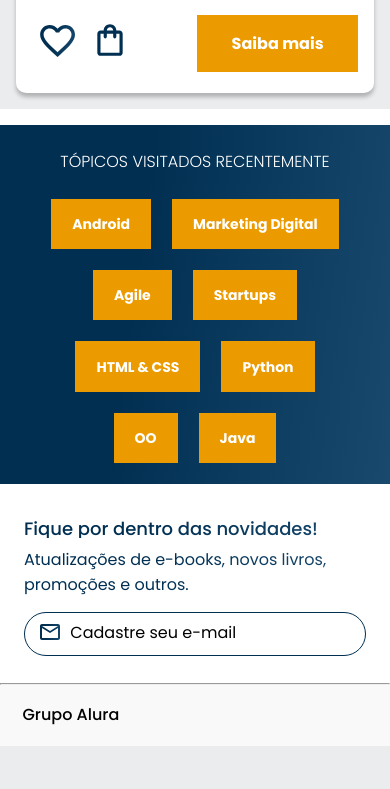
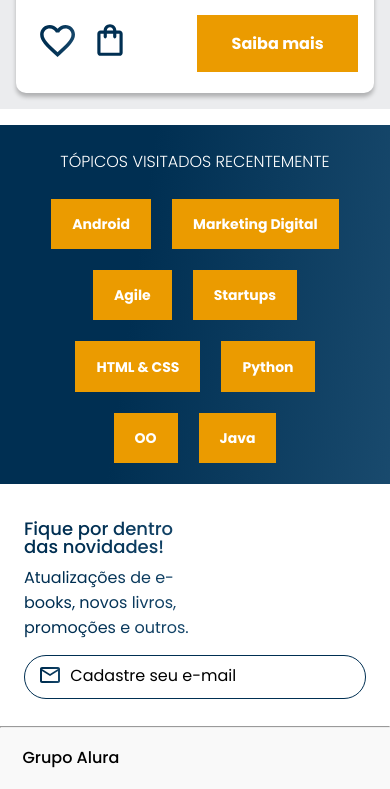
Before and after one commit to joao-carmassi-studies/alura-books, a plain HTML site: page index.html in a window 390 px wide. Shown: the part 1501-2290 px from the top of the page. Before the commit the page ends 2247 px from the top, so only its background shows below. Drawn offline with nearby package versions, Linux system fonts and the light colour scheme.

Commit message:
Responsividade 1024

```diff
--- a/index.html
+++ b/index.html
@@ -182,8 +182,10 @@
                 </ul>
             </section>
             <section class="cadastro">
-                <h2 class="cadastro__titulo">Fique por dentro das novidades!</h2>
-                <p class="cadastro__conteudo">Atualizações de e-books, novos livros, promoções e outros.</p>
+                <div class="cadastro__conteudo__container">
+                    <h2 class="cadastro__titulo">Fique por dentro das novidades!</h2>
+                    <p class="cadastro__conteudo">Atualizações de e-books, novos livros, promoções e outros.</p>
+                </div>
                 <input type="search" class="cadastro__input" placeholder="Cadastre seu e-mail">
             </section>
         </section>
--- a/styles/cadastro.css
+++ b/styles/cadastro.css
@@ -38,3 +38,7 @@
     background: url(../img/Gmail.svg) no-repeat;
     padding-left: 2em;
 }
+
+.cadastro__conteudo__container {
+    width: 50%;
+}
```
